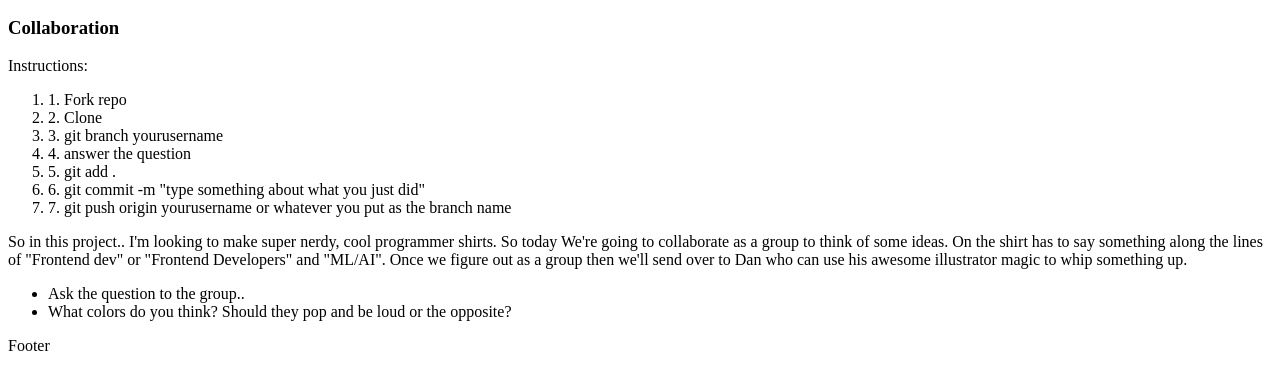
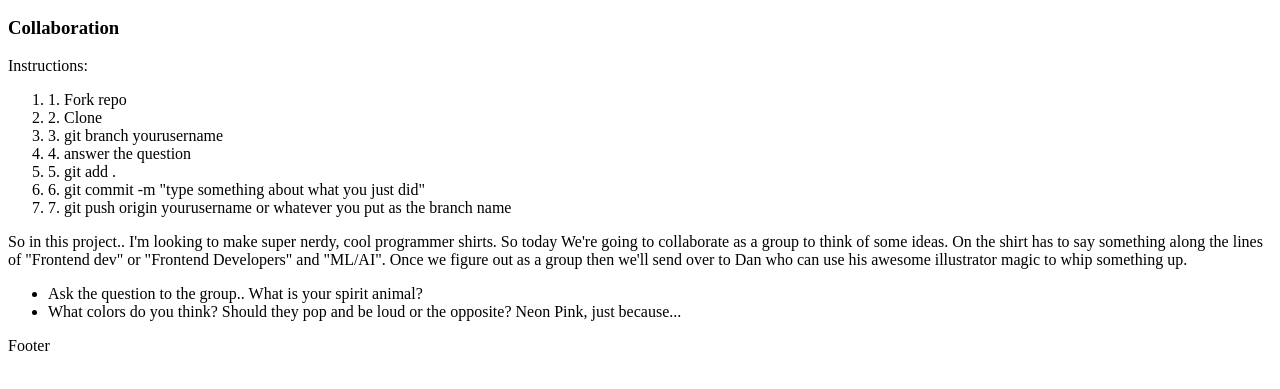
Before and after one commit to calirogue/collaboration-design, a plain HTML site: page index.html in a window 1280 px wide. Shown: the part 123-512 px from the top of the page. Drawn offline with Linux system fonts and the light colour scheme.

Commit message:
Some great ideas

```diff
--- a/index.html
+++ b/index.html
@@ -42,9 +42,13 @@
           <ul>
             <li>
               Ask the question to the group..
+
+              What is your spirit animal?
             </li>
             <li>
               What colors do you think? Should they pop and be loud or the opposite?
+
+              Neon Pink, just because...
             </li>
           </ul>
         </article>
```
